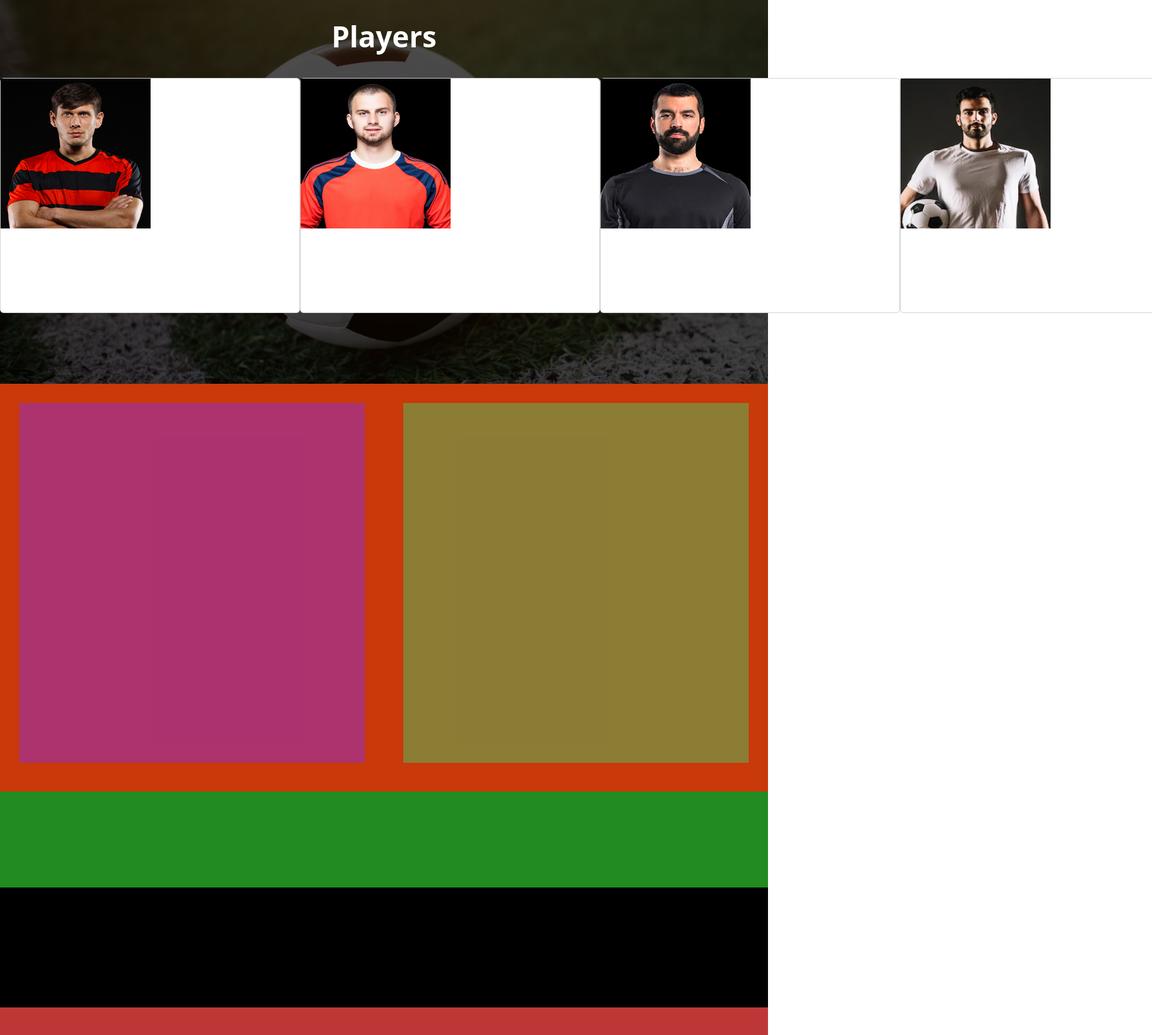
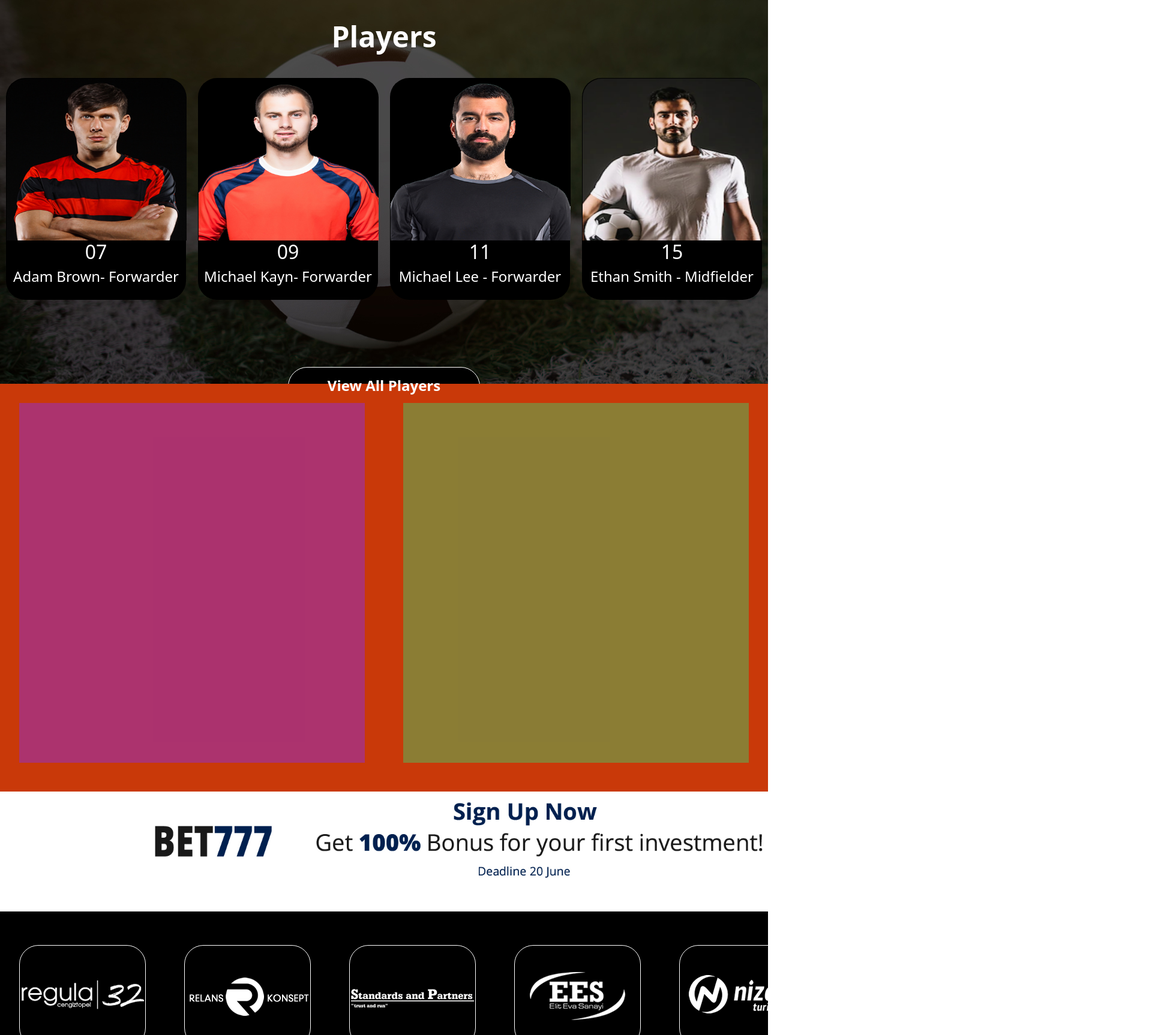
Before and after one commit to FrancescoLoCasto/proj-html-vuejs, a Vue app in the folder proj-html-vuejs/: page / in a window 1280 px wide. Shown: the part 2320-4046 px from the top of the page at 60% size, 1920 px wide, since content can reach past the window. Built offline with nearby package versions, Linux system fonts and the light colour scheme.

Commit message:
create adv section

```diff
--- a/proj-html-vuejs/src/components/AppMain.vue
+++ b/proj-html-vuejs/src/components/AppMain.vue
@@ -131,6 +131,14 @@
          <AppPlayersCard v-for="(card) in store.cardsPlayers" :card="card" />
       </div>
 
+      <div class="BlackButtonPlayer">
+         <div class="textbutton">
+            <h4>
+            View All Players
+            </h4>
+         </div>
+      </div>
+
    </div>
 
    <div class="containerTable">
@@ -144,11 +152,28 @@
    </div>
 
    <div class="adv-imgBet">
-
+      <img src="../assets/img/reklam.jpg" alt="">
    </div>
 
-   <div class="blackAdvBanner">
-
+   <div class="blackAdvBanner d-flex">
+      <div class="blackCube">
+         <img src="../assets/img/client2.png" alt="">
+      </div>
+      <div class="blackCube">
+         <img src="../assets/img/client3.png" alt="">
+      </div>
+      <div class="blackCube">
+         <img src="../assets/img/client4.png" alt="">
+      </div>
+      <div class="blackCube">
+         <img src="../assets/img/client7.png" alt="">
+      </div>
+      <div class="blackCube">
+         <img src="../assets/img/client9.png" alt="">
+      </div>
+      <div class="blackCube">
+         <img src="../assets/img/client10.png" alt="">
+      </div>
    </div>
 
    <div class="containerSliderCard">
@@ -235,6 +260,25 @@
          font-weight: 700;
       }
 
+      .BlackButtonPlayer{
+         margin: 0 auto;
+         margin-top: 7rem;
+         text-align: center;
+         padding: 1rem;
+         width: 20rem;
+         background-color: black;
+         border: 1px solid white;
+         border-radius: 2rem;
+
+
+         h4{
+            font-weight: 700;
+         }
+
+      }
+
+
+
 
    }
 
@@ -262,13 +306,27 @@
    }
 
    .adv-imgBet{
-         height: 20vh;
-         background-color: forestgreen;
+         height: 25vh;
+         img{
+            margin-left: 15rem;
+            height: 20vh;
+         }
       }
 
    .blackAdvBanner{
-      height: 25vh;
+      height: 30vh;
       background-color: black;
+      padding-top: 1.5rem;
+
+      .blackCube{
+
+         margin: 2rem;
+         width: 250px;
+         height: 170px;
+         border: 1px solid white;
+         border-radius: 2rem;
+      }
+
    }
 
    .containerSliderCard{
--- a/proj-html-vuejs/src/components/AppPlayersCard.vue
+++ b/proj-html-vuejs/src/components/AppPlayersCard.vue
@@ -31,8 +31,10 @@
          <div class="imgCard">
             <img :src="card.imgUrl" alt="">
          </div>
-         <h2 class="numbers">{{ card.title }}</h2>
-         <h4 class="text">{{ card.text }}</h4>
+         <div class="textCard">
+            <h2 class="numbers">{{ card.title }}</h2>
+            <h4 class="text">{{ card.text }}</h4>
+         </div>
       </div>
    </div>
 </template>
@@ -40,15 +42,37 @@
 
 <style lang="scss" >
 
-   .card{
-      width: 500px;
-      height: 400px;
+   .cardContainer{
+      display: flex;
+      flex-wrap: wrap;
+      justify-content: space-around;
+
+      .card{
+      width: 300px;
+      height: 370px;
       background-color: black;
+      text-align: center;
+      border-radius: 2rem;
 
-       img{
-         width: 250px;
-         height: 250px;
+
+         .textCard{
+            margin-bottom: 2rem;
+            color: white;
+            background-color: black;
+            border-radius: 2rem;
+
+         }
+
+         img{
+            width: 300px;
+            height: 270px;
+            border-top-left-radius: 2rem;
+            border-top-right-radius: 2rem;
+
+         }
       }
    }
 
+
+
 </style>
--- a/proj-html-vuejs/src/store.js
+++ b/proj-html-vuejs/src/store.js
@@ -6,22 +6,22 @@
       {
          imgUrl: "/src/assets/img/player1.jpg",
          title: '07',
-         text: 'Lorem ipsum is simply dummy text of the print ing and typesetting has been the industries'
+         text: 'Adam Brown- Forwarder'
       },
       {
          imgUrl: "/src/assets/img/player2.jpg",
          title: '09',
-         text: 'Lorem ipsum is simply dummy text of the print ing and typesetting has been the industries'
+         text: 'Michael Kayn- Forwarder'
       },
       {
          imgUrl: "/src/assets/img/player3.jpg",
          title: '11',
-         text: 'Lorem ipsum is simply dummy text of the print ing and typesetting has been the industries'
+         text: 'Michael Lee - Forwarder'
       },
       {
          imgUrl: "/src/assets/img/player4.jpg",
          title: '15',
-         text: 'Lorem ipsum is simply dummy text of the print ing and typesetting has been the industries'
+         text: 'Ethan Smith - Midfielder'
       },
   ],
 });
```
